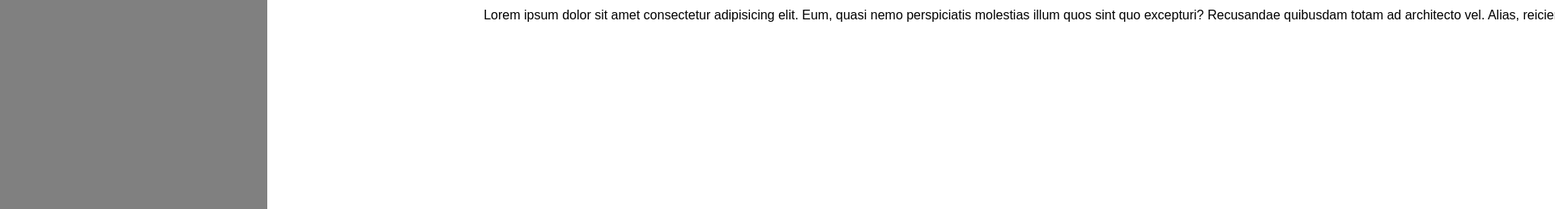
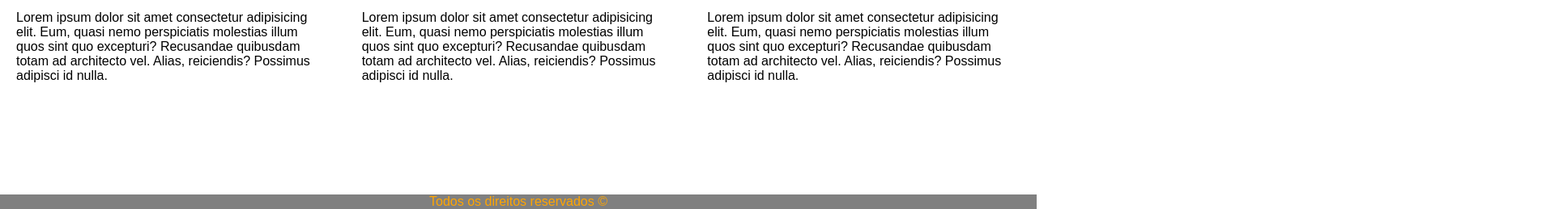
Before and after one commit to jhoneffernandes/ProjectIS, a plain HTML site: page index.html in a window 1280 px wide. Shown: the part 541-800 px from the top of the page at 81% size, 1920 px wide, since content can reach past the window. Drawn offline with Linux system fonts and the light colour scheme.

Commit message:
Update atividade2.css

```diff
--- a/atividade2.css
+++ b/atividade2.css
@@ -6,8 +6,9 @@ body, html {
 }
 
 body {
-    display: flex;
-    }
+	display: flex;
+	flex-direction: column;
+}
 
 header {
     display: flex;
@@ -34,6 +35,11 @@ header a{
     text-decoration: none;
     color: black;
     font-size: 1.5rem;
+
+}
+
+main {
+    flex: 1 0 auto;
 
 }
 
@@ -119,8 +125,6 @@ footer {
 
 
 main {
-    display: flex;
-    flex: 1 0 auto;
     flex-wrap: nowrap;
 }
 
```
